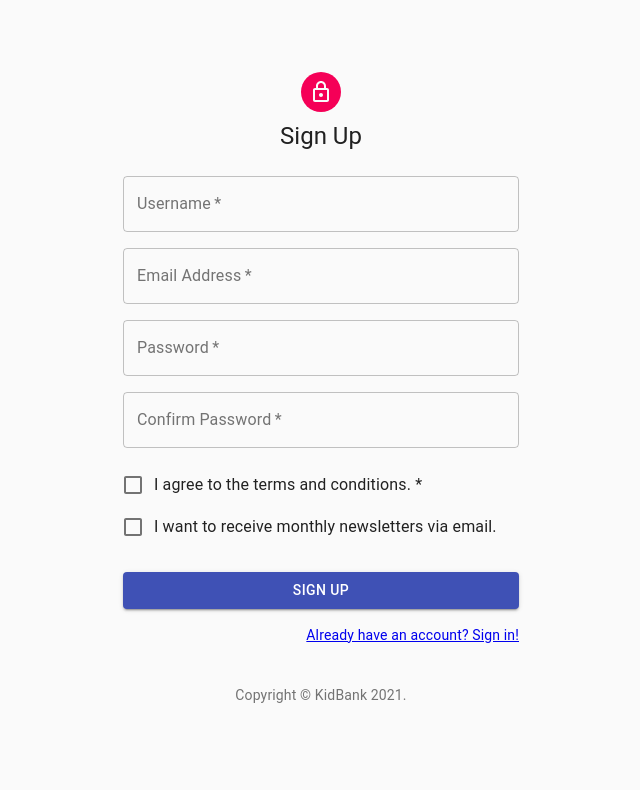
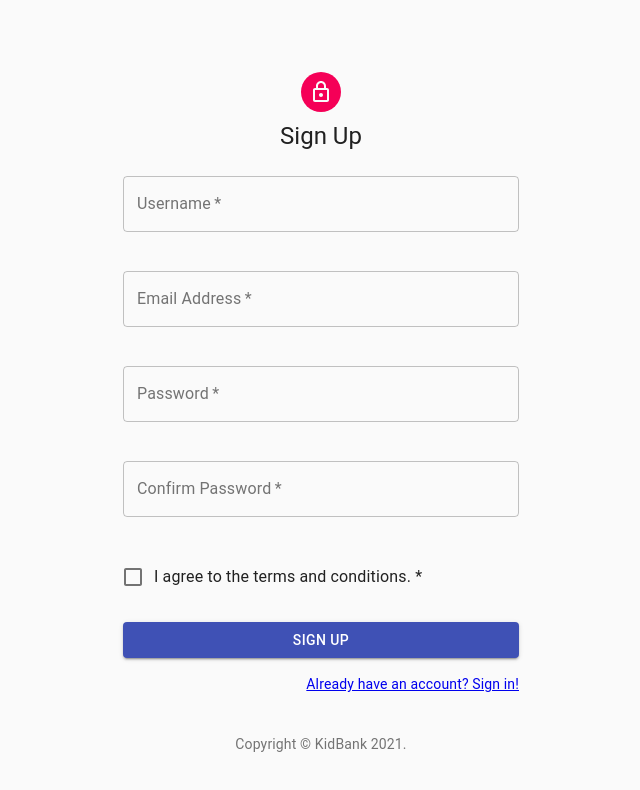
Before and after one commit to Bullmeza/piggybank, a React (Create React App) app in the folder Client/: page /signup in a window 1280 px wide. Shown: the top 790 px of the page, without its empty margins (319-959 px from the left). Built offline with nearby package versions, Linux system fonts and the light colour scheme.

Commit message:
Added error-checking for username and password in sign up

```diff
--- a/Client/src/components/signup/signup.js
+++ b/Client/src/components/signup/signup.js
@@ -71,6 +71,23 @@ export default function SignUp() {
     }
   };
 
+  const validateUsername = () => {
+    if (username.length < 3 && username.length > 0) {
+      return "Username length must be at least 3 characters.";
+    }
+    return " ";
+  };
+
+  const validatePassword = () => {
+    if (password.length < 6 && password.length > 0) {
+      return "Password length must be at least 6 characters.";
+    }
+    if (password !== confPassword) {
+      return "Passwords do no match.";
+    }
+    return " ";
+  };
+
   return (
     <Container component="main" maxWidth="xs">
       <CssBaseline />
@@ -92,6 +109,8 @@ export default function SignUp() {
                 label="Username"
                 name="username"
                 autoComplete="username"
+                error={username.length < 3 && username.length > 0}
+                helperText={validateUsername()}
                 onChange={(e) => setUsername(e.target.value)}
               />
             </Grid>
@@ -104,6 +123,7 @@ export default function SignUp() {
                 label="Email Address"
                 name="email"
                 autoComplete="email"
+                helperText=" "
                 onChange={(e) => setEmail(e.target.value)}
               />
             </Grid>
@@ -117,6 +137,7 @@ export default function SignUp() {
                 type="password"
                 id="password"
                 autoComplete="password"
+                helperText=" "
                 onChange={(e) => setPassword(e.target.value)}
               />
             </Grid>
@@ -130,6 +151,11 @@ export default function SignUp() {
                 type="password"
                 id="confirm-password"
                 autoComplete="confirm-password"
+                error={
+                  (password.length < 6 && password.length > 0) ||
+                  password !== confPassword
+                }
+                helperText={validatePassword()}
                 onChange={(e) => setConfPassword(e.target.value)}
               />
             </Grid>
@@ -137,10 +163,6 @@ export default function SignUp() {
               <FormControlLabel
                 control={<Checkbox value="allowExtraEmails" color="primary" />}
                 label="I agree to the terms and conditions. *"
-              />
-              <FormControlLabel
-                control={<Checkbox value="allowExtraEmails" color="primary" />}
-                label="I want to receive monthly newsletters via email."
               />
             </Grid>
           </Grid>
```
